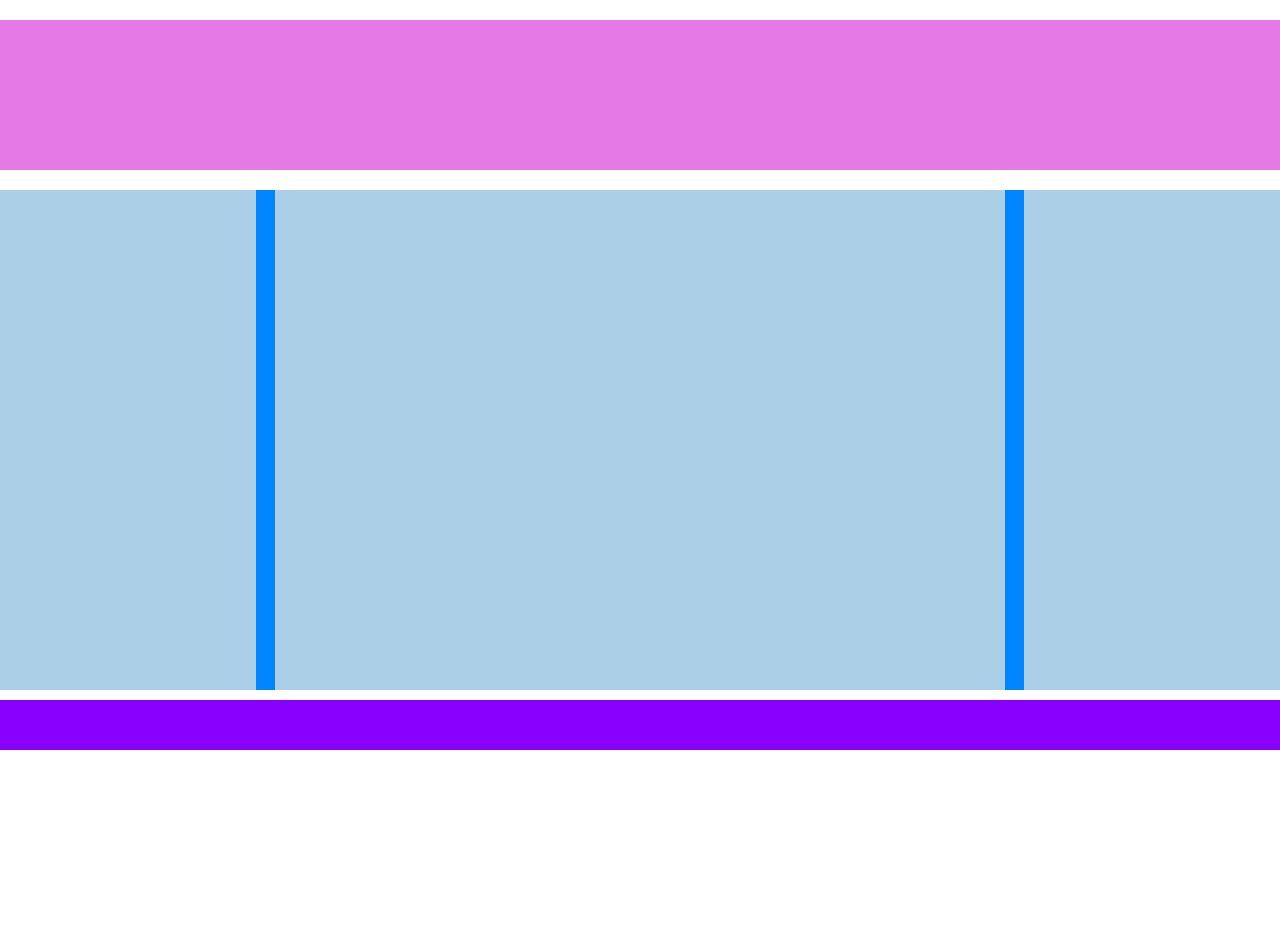
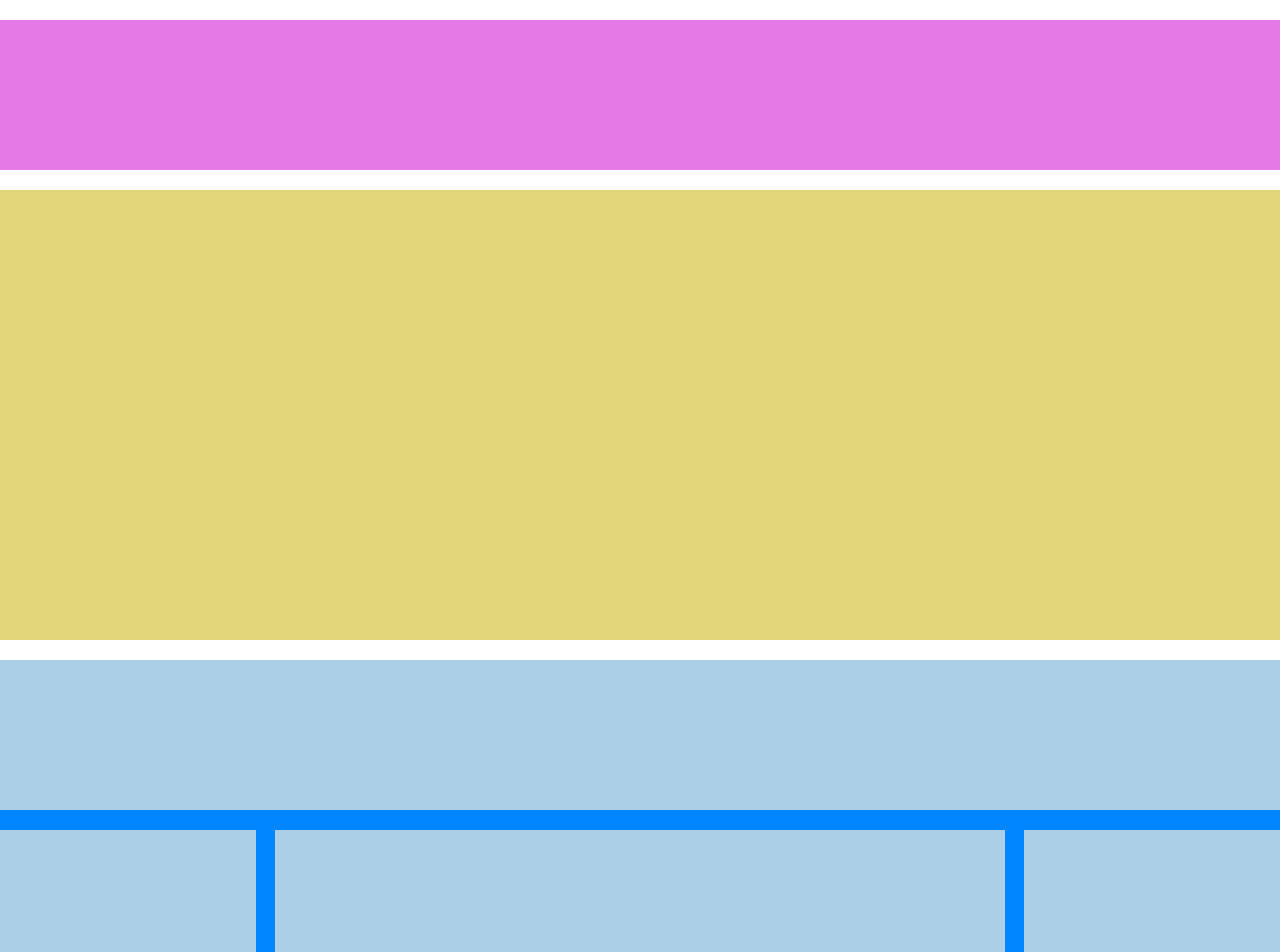
Before and after one commit to ValcanoverKarin/htmlcss-struttura-wp, a plain HTML site: page index.html in a window 1280 px wide. Shown: the top 952 px of the page. Before the commit the page ends 800 px from the top, so only its background shows below. Drawn offline with Linux system fonts and the light colour scheme.

Commit message:
modifiche main e header

```diff
--- a/css/style.css
+++ b/css/style.css
@@ -5,12 +5,21 @@
     box-sizing: border-box;
 }
 
-header {
+/*header*/
+.purple {
     background-color: #e579e6;
     height: 150px;
     margin: 20px 0;
 }
 
+.yellow {
+    background-color: #e1d67a;
+    height: 450px;
+    margin: 20px 0;
+}
+/* fine header*/
+
+/*main*/
 main {
     background-color: #0286ff;
     margin: 10px 0;
@@ -20,6 +29,12 @@ main {
     content: "";
     display: table;
     clear: both;
+}
+
+.clearfix section{
+    background-color: #abcfe7;
+    height: 150px;
+    margin: 20px 0;
 }
 
 .col {
@@ -36,11 +51,14 @@ main {
     width: 57%;
     background-color: #abcfe7;
     height: 500px;
-    margin: 0 1.5%;
+    margin: 0 1.5%
 
 }
+/*fine main*/
 
+/*footer*/
 footer {
     background-color: #8800fe;
     height: 50px;
 }
+/*fine footer*/
--- a/index.html
+++ b/index.html
@@ -9,14 +9,20 @@
 </head>
 <body>
     <!--header-->
-    <header></header>
+    <header>
+        <div class="purple"></div>
+        <div class="yellow"></div>
+    </header>
     <!--fine header-->
 
     <!--main-->
     <main class="clearfix">
-        <div class="col col-left"></div>
-        <div class="col col-center"></div>
-        <div class="col col-right"></div>
+        <section></section>
+        <div>
+            <div class="col col-left"></div>
+            <div class="col col-center"></div>
+            <div class="col col-right"></div>
+        </div>
     </main>
     <!--fine main-->
 
```
